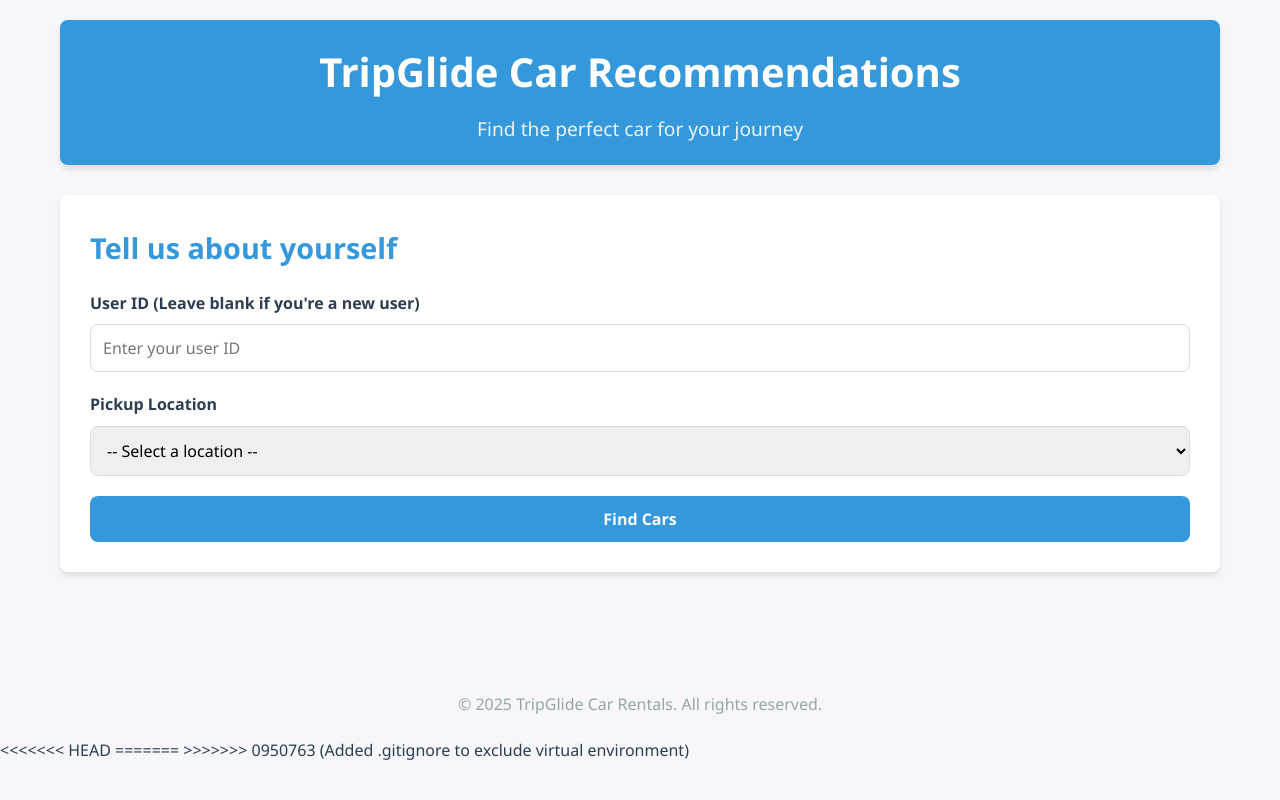
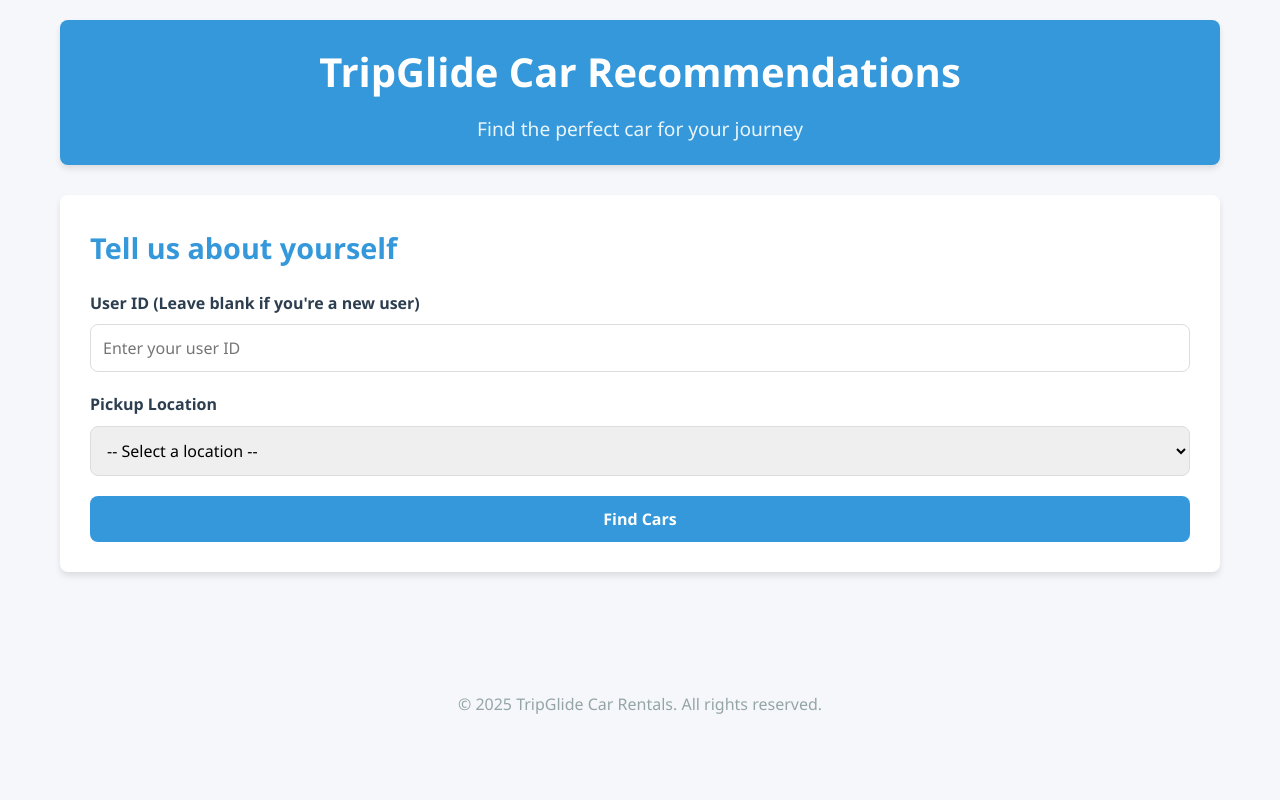
Before and after one commit to HetviPatel-2002/recomm_car, a Flask app: page / in a window 1280 px wide. Run offline with Flask 3, Linux system fonts and the light colour scheme; data that the repository does not hold is empty.

Commit message:
updated index.html

```diff
--- a/templates/index.html
+++ b/templates/index.html
@@ -633,8 +633,4 @@
         }
     </script>
 </body>
-<<<<<<< HEAD
 </html>
-=======
-</html>
->>>>>>> 0950763 (Added .gitignore to exclude virtual environment)
```
